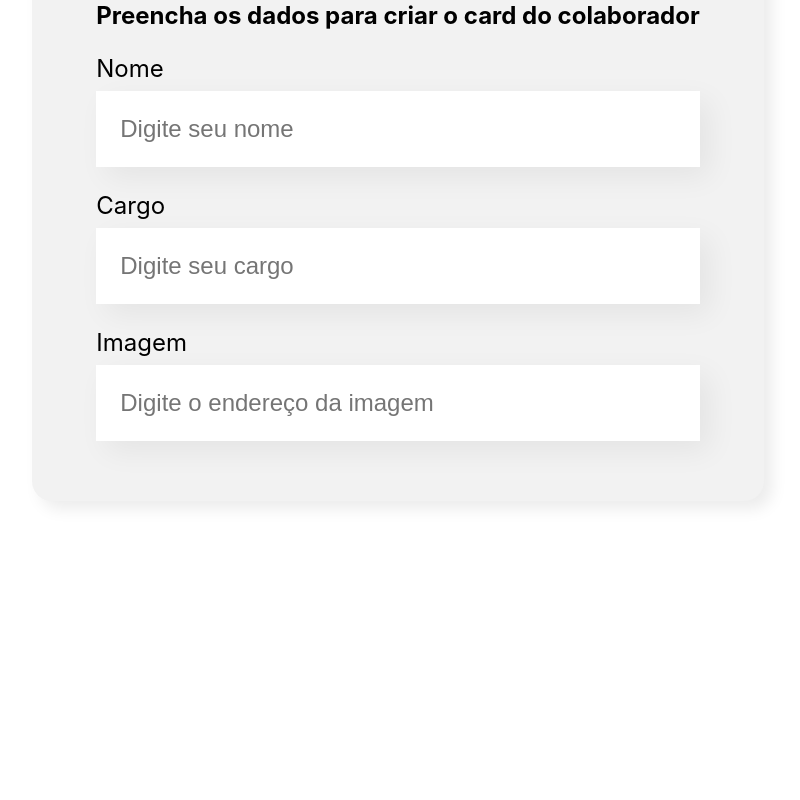
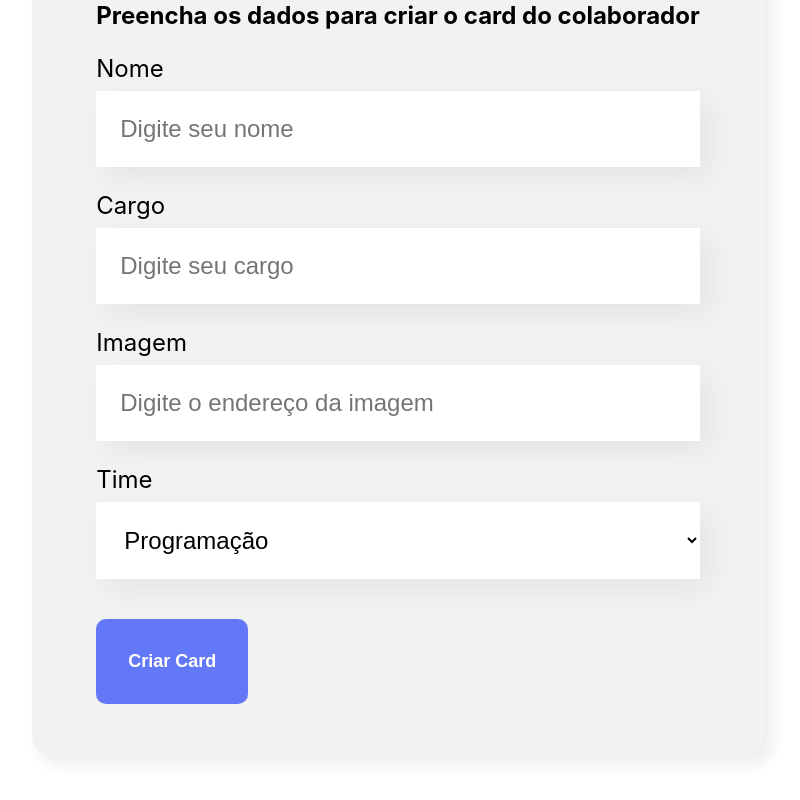
Before and after one commit to bruic87/organo, a React (Create React App) app: page / in a window 1280 px wide. Shown: the part 633-1433 px from the top of the page, without its empty margins (242-1042 px from the left). Before the commit the page ends 1214 px from the top, so only its background shows below. Built offline with nearby package versions, Linux system fonts and the light colour scheme.

Commit message:
'criacao do componente lista e botao'

```diff
--- /dev/null
+++ b/src/componentes/Botao/botao.css
@@ -0,0 +1,15 @@
+.botao {
+    background-color: #6278f7;
+    border-radius: 10px;
+    font-weight: 700;
+    font-size: 18px;
+    padding: 32px;
+    border: none;
+    cursor: pointer;
+    color: #fff;
+    margin: 16px 0;
+}
+
+.botao:hover {
+    color: #95ffd4;
+}
--- /dev/null
+++ b/src/componentes/Botao/index.js
@@ -0,0 +1,11 @@
+import './botao.css'
+
+const Botao = (props) => {
+    return (
+        <button className='botao'>
+            {props.children}
+        </button>
+    )
+}
+
+export default Botao
--- a/src/componentes/CampoTexto/index.js
+++ b/src/componentes/CampoTexto/index.js
@@ -6,7 +6,7 @@ const CampoTexto = (props) => {
             <label>
                 {props.label}
             </label>
-            <input placeholder={props.placeholder}/>
+            <input required={props.obrigatorio} placeholder={props.placeholder}/>
         </div>
     )
 }
--- a/src/componentes/Formulario/index.js
+++ b/src/componentes/Formulario/index.js
@@ -1,14 +1,36 @@
+import Botao from '../Botao';
 import CampoTexto from '../CampoTexto'
+import ListaSuspensa from '../ListaSuspensa'
 import './estilo.css'
 
 const Formulario = () => {
+
+    const times = [
+        'Programação',
+        'Front-End',
+        'Data Science',
+        'Devops',
+        'UX e Design',
+        'Mobile',
+        'Inovação e Gestão'
+    ];
+
+    const aoSalvar = (evento) => {
+        evento.preventDefault()
+        console.log('Formulário foi submetido')
+    }
+
     return (
         <section className="formulario">
-            <form>
+            <form onSubmit={aoSalvar}>
                 <h2>Preencha os dados para criar o card do colaborador</h2>
-                <CampoTexto label="Nome" placeholder="Digite seu nome" />
-                <CampoTexto label="Cargo" placeholder="Digite seu cargo" />
+                <CampoTexto obrigatorio={true} label="Nome" placeholder="Digite seu nome" />
+                <CampoTexto obrigatorio={true} label="Cargo" placeholder="Digite seu cargo" />
                 <CampoTexto label="Imagem" placeholder="Digite o endereço da imagem" />
+                <ListaSuspensa obrigatorio={true} label="Time" itens={times}/>
+                <Botao>
+                    Criar Card
+                </Botao>
             </form>
         </section>
     )
--- /dev/null
+++ b/src/componentes/ListaSuspensa/estilo.css
@@ -0,0 +1,19 @@
+.lista-suspensa {
+    margin: 24px 0;
+}
+
+.lista-suspensa label {
+    display: block;
+    margin-bottom: 8px;
+    font-size: 24px;
+}
+
+.lista-suspensa select {
+    background-color: #fff;
+    box-shadow: 10px 10px 30px rgba(0, 0, 0, 0.06);
+    width: 100%;
+    border: none;
+    font-size: 24px;
+    padding: 24px;
+    box-sizing: border-box;
+}
--- /dev/null
+++ b/src/componentes/ListaSuspensa/index.js
@@ -0,0 +1,18 @@
+import './estilo.css'
+
+const ListaSuspensa = (props) => {
+    console.log(props.itens)
+
+    return (
+        <div className='lista-suspensa'>
+            <label>{props.label}</label>
+            <select required={props.obrigatorio}>
+                {props.itens.map(item => {
+                    return <option key={item}>{item}</option>
+                })}
+            </select>
+        </div>
+    )
+}
+
+export default ListaSuspensa
```
